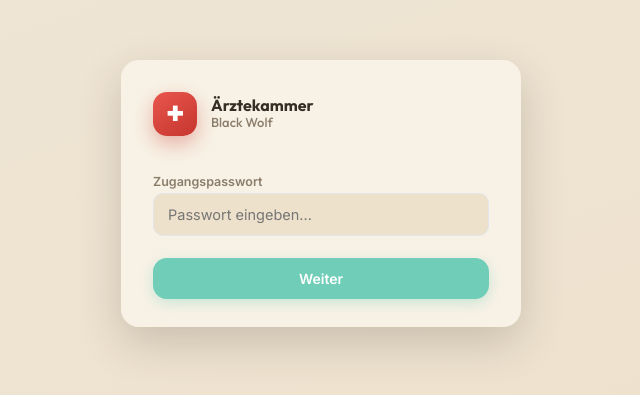
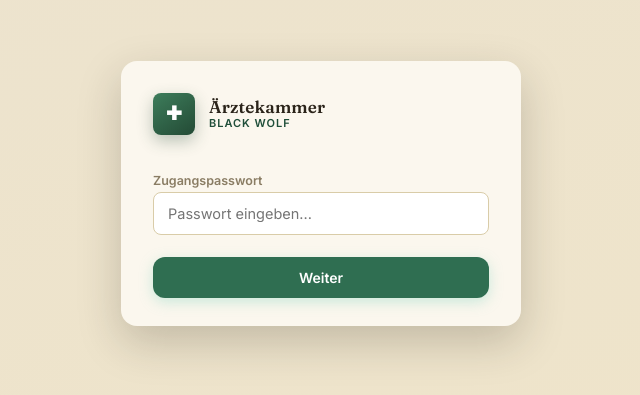
Before and after one commit to Phulupp/Medical-Department, a plain HTML site: page index.html in a window 1280 px wide. Shown: the part 207-602 px from the top of the page, without its empty margins (319-959 px from the left). Drawn offline with Linux system fonts and the light colour scheme.

Commit message:
Add files via upload

```diff
--- a/css/style.css
+++ b/css/style.css
@@ -1,84 +1,92 @@
 /* ==========================================================================
-   Ärztekammer – Stylesheet
-   Modernes Verwaltungsprogramm-Design: heller Hintergrund, Pastelltöne,
-   große runde Elemente. Reine Desktop-Ansicht (keine mobile Optimierung).
+   Ärztekammer Black Wolf – Stylesheet
+   Konzept: Ein Registrierbuch der Grenz-Ärztekammer im RDR2-Roleplay.
+   Warmes Papier, ein kräftiges Waldgrün als Markenfarbe (Wachssiegel /
+   Karteikarten-Reiter), klare Typografie mit einer charaktervollen Display-
+   Schrift für Überschriften und einer Mono-Schrift für Zahlen/Beträge.
+   Reine Desktop-Ansicht (keine mobile Optimierung).
    ========================================================================== */
 
 /* --------------------------------------------------------------------------
    1. Design-Tokens (Farben, Radien, Schatten, Abstände)
    -------------------------------------------------------------------------- */
 :root {
-  /* Grundfarben – warmer, cremiger Grundton statt kühlem Grau/Weiß */
-  --color-bg: #efe6d6;               /* Warmer, cremiger App-Hintergrund (leicht gedämpft) */
-  --color-surface: #f8f2e6;          /* Karten / Sidebar / Modal – warmes, gedämpftes Off-White */
-  --color-surface-soft: #eee1cc;     /* Warme, leicht abgesetzte Fläche innerhalb Karten */
-  --color-surface-raised: #fffaf0;   /* Sanftes Creme statt reinem Weiß für Eingabefelder (weniger grell) */
+  /* Grundfarben – warmes Registrierbuch-Papier */
+  --color-bg: #ece3cf;                /* Warmer Papier-Hintergrund */
+  --color-surface: #fbf7ee;           /* Karten / Sidebar / Modal */
+  --color-surface-soft: #efe4c9;      /* Leicht abgesetzte Fläche innerhalb Karten */
+  --color-surface-raised: #ffffff;    /* Eingabefelder - klar abgesetzt vom Papierton */
 
   /* Textfarben */
-  --color-text: #362d24;            /* Haupttext, warmes Dunkelbraun */
-  --color-text-muted: #8c7d6b;      /* Sekundärtext */
-  --color-text-soft: #bcaf9c;       /* Platzhalter / dezente Hinweise */
-
-  /* Pastell-Akzente */
-  --color-mint: #6fcdb8;            /* Primärakzent – Minze */
-  --color-mint-soft: #e1f5ee;
-  --color-blue: #85bdf2;            /* Sekundärakzent – Pastellblau */
-  --color-blue-soft: #e6f0fc;
-  --color-peach: #ffab7a;           /* Akzent – Pfirsich */
-  --color-peach-soft: #ffe9db;
-  --color-lavender: #b39ce8;        /* Akzent – Lavendel */
-  --color-lavender-soft: #ece3fb;
-  --color-red: #e8827e;             /* Warn-/Löschfarbe, gedämpft */
-  --color-red-soft: #fce3e1;
-
-  /* Gedecktes Salbei-Grün (für "Herstellung") - dunkler/gedeckter als das helle Mint */
-  --color-sage: #5f8f74;
-  --color-sage-soft: #dde9e0;
+  --color-text: #2b241a;             /* Haupttext, warmes Tintenschwarz */
+  --color-text-muted: #8a7d64;       /* Sekundärtext */
+  --color-text-soft: #b7ab8c;        /* Platzhalter / dezente Hinweise */
+
+  /* Markenfarbe: kräftiges Waldgrün (Wachssiegel-Grün) statt Pastell-Mint */
+  --color-mint: #2f6e51;
+  --color-mint-soft: #dfe8de;
+  --color-blue: #3f6fb0;             /* Sekundärakzent – gedecktes Blau */
+  --color-blue-soft: #e1e9f3;
+  --color-peach: #c07a2e;            /* Akzent – warmes Messing/Amber (Checkout etc.) */
+  --color-peach-soft: #f1e3c9;
+  --color-lavender: #866693;         /* Akzent – gedecktes Pflaume statt Süßlavendel */
+  --color-lavender-soft: #eae1eb;
+  --color-red: #ad5238;              /* Warn-/Löschfarbe – Siegellack-Rot statt Pink */
+  --color-red-soft: #ecdfd7;
+
+  /* Zweiter Grünton (für "Herstellung"/Rhodes) - deutlich abgesetzt vom Marken-Grün */
+  --color-sage: #6f8f5c;
+  --color-sage-soft: #e4e9da;
 
   /* Personal-Notizen: kräftiges, klares Blau (fester Farbcode) */
   --color-personal: #4f8ef7;
   --color-personal-soft: #e4edfd;
 
-  /* Allgemeine Infos: neutrales, dezentes Grau */
-  --color-gray: #7c8798;
-  --color-gray-soft: #e9ebef;
-
-  /* Marken-Rot fürs Logo (Medical Cross) */
-  --color-brand-start: #e8564d;
-  --color-brand-end: #c6362e;
+  /* Allgemeine Infos: warmes, dezentes Grau (kein kühles Blaugrau) */
+  --color-gray: #7d7462;
+  --color-gray-soft: #e9e3d4;
+
+  /* Marken-Grün fürs Logo (statt Rot - durchgängige Markenfarbe) */
+  --color-brand-start: #3d7d5b;
+  --color-brand-end: #234a35;
 
   /* Textfarben für Akzent-Badges/Links (auf hellem soft-Hintergrund gut lesbar) */
-  --color-mint-text: #2f9c82;
-  --color-blue-text: #2f6fa8;
-  --color-lavender-text: #7a5fc9;
-  --color-sage-text: #35543f;
-  --color-red-text: #c94f4f;
-  --color-peach-text: #b06a2b;
-  --color-slate-text: #4a5568;
+  --color-mint-text: #1f4e39;
+  --color-blue-text: #2c4f80;
+  --color-lavender-text: #5f4a6b;
+  --color-sage-text: #3d5432;
+  --color-red-text: #7d3c28;
+  --color-peach-text: #7a4f1c;
+  --color-slate-text: #55503f;
   --color-personal-text: #2f5fb0;
-  --color-gray-text: #565f6d;
+  --color-gray-text: #56503f;
 
   /* Rahmenfarbe für Eingabefelder */
-  --color-input-border: #e2e5eb;
-
-  /* Radien: klare, moderate Rundung statt übertriebener "Bubble"-Optik */
-  --radius-sm: 10px;
-  --radius-md: 14px;
-  --radius-lg: 18px;
+  --color-input-border: #d9cca8;
+
+  /* Radien: knapp, klar, wie ein sauber geführtes Register - nicht "bubbly" */
+  --radius-sm: 8px;
+  --radius-md: 12px;
+  --radius-lg: 16px;
   --radius-pill: 999px;
 
-  /* Schatten: dezenter und flacher */
-  --shadow-soft: 0 2px 10px rgba(54, 45, 36, 0.06);
-  --shadow-medium: 0 6px 20px rgba(54, 45, 36, 0.09);
-  --shadow-modal: 0 16px 44px rgba(54, 45, 36, 0.2);
+  /* Schatten: dezent und flach, Definition kommt vor allem über Rahmenlinien */
+  --shadow-soft: 0 1px 2px rgba(43, 36, 26, 0.05), 0 4px 12px rgba(43, 36, 26, 0.05);
+  --shadow-medium: 0 4px 16px rgba(43, 36, 26, 0.08);
+  --shadow-modal: 0 16px 44px rgba(43, 36, 26, 0.22);
+
+  /* Rahmenfarbe für Karten (feine Konturlinie statt reiner Schatten-Optik) */
+  --color-card-border: rgba(43, 36, 26, 0.08);
 
   /* Layout */
   --sidebar-width: 264px;
   --topbar-height: 92px;
 
-  /* Schrift */
-  --font-display: "Outfit", "Segoe UI", sans-serif;
+  /* Schrift: Fraunces (charaktervoll, ledger-artig) für Überschriften,
+     Inter für Fließtext, JetBrains Mono für Beträge/Zahlen */
+  --font-display: "Fraunces", Georgia, serif;
   --font-body: "Inter", "Segoe UI", sans-serif;
+  --font-mono: "JetBrains Mono", "Courier New", monospace;
 }
 
 /* --------------------------------------------------------------------------
@@ -96,39 +104,39 @@ html[data-theme="dark"] {
   --color-text-muted: #a49d93;
   --color-text-soft: #6f6a63;
 
-  /* Pastell-Akzente: gleicher Ton, etwas kräftiger für Kontrast auf Dunkel */
-  --color-mint: #6fcdb8;
-  --color-mint-soft: #1e3a34;
-  --color-blue: #85bdf2;
-  --color-blue-soft: #1c2f42;
-  --color-peach: #ffab7a;
-  --color-peach-soft: #3a2a1f;
-  --color-lavender: #b39ce8;
-  --color-lavender-soft: #2b2440;
-  --color-red: #e8827e;
-  --color-red-soft: #3a2323;
-  --color-sage: #7aab90;
-  --color-sage-soft: #203228;
+  /* Markenfarbe bleibt Waldgrün, im Dark Mode aufgehellt für Kontrast */
+  --color-mint: #5ba184;
+  --color-mint-soft: #1c2e26;
+  --color-blue: #7096c9;
+  --color-blue-soft: #1c2733;
+  --color-peach: #d19a55;
+  --color-peach-soft: #332619;
+  --color-lavender: #a68bb0;
+  --color-lavender-soft: #2a2430;
+  --color-red: #c4805f;
+  --color-red-soft: #332720;
+  --color-sage: #8fae7a;
+  --color-sage-soft: #232d1e;
 
   --color-personal: #6fa2fb;
   --color-personal-soft: #1c2c4a;
 
-  --color-gray: #97a1b0;
-  --color-gray-soft: #2b2e35;
-
-  /* Marken-Rot fürs Logo bleibt gleich */
-  --color-brand-start: #e8564d;
-  --color-brand-end: #c6362e;
+  --color-gray: #a89d84;
+  --color-gray-soft: #2a2721;
+
+  /* Marken-Grün fürs Logo bleibt gleich */
+  --color-brand-start: #4f9370;
+  --color-brand-end: #2d5c42;
 
   /* Textfarben für Akzent-Badges/Links: im Dark Mode deutlich aufgehellt,
      damit sie auf den dunklen "-soft"-Hintergründen lesbar bleiben */
-  --color-mint-text: #7fe0c8;
-  --color-blue-text: #8ec5f7;
-  --color-lavender-text: #c2aef5;
-  --color-sage-text: #9fd4b4;
-  --color-red-text: #f0a29e;
-  --color-peach-text: #ffbf8f;
-  --color-slate-text: #c7ccd6;
+  --color-mint-text: #8fd4b6;
+  --color-blue-text: #a3c6ec;
+  --color-lavender-text: #cbb3d4;
+  --color-sage-text: #b8d6a6;
+  --color-red-text: #e2a58f;
+  --color-peach-text: #eec18a;
+  --color-slate-text: #d1cabb;
   --color-personal-text: #a8c6fb;
   --color-gray-text: #c7ccd6;
 
@@ -219,8 +227,8 @@ h1, h2, h3 {
   width: var(--sidebar-width);
   flex-shrink: 0;
   background: var(--color-surface);
-  border-right: 1px solid rgba(43, 52, 68, 0.05);
-  padding: 28px 20px;
+  border-right: 1px solid var(--color-card-border);
+  padding: 28px 0;
   display: flex;
   flex-direction: column;
   position: sticky;
@@ -232,21 +240,21 @@ h1, h2, h3 {
   display: flex;
   align-items: center;
   gap: 14px;
-  padding: 6px 10px 32px;
+  padding: 6px 20px 32px;
 }
 
 .sidebar__brand-icon {
-  width: 44px;
-  height: 44px;
-  border-radius: var(--radius-md);
+  width: 42px;
+  height: 42px;
+  border-radius: var(--radius-sm);
   background: linear-gradient(145deg, var(--color-brand-start), var(--color-brand-end));
   display: flex;
   align-items: center;
   justify-content: center;
   color: #ffffff;
-  font-size: 20px;
+  font-size: 19px;
   font-weight: 700;
-  box-shadow: 0 8px 20px rgba(198, 54, 46, 0.35);
+  box-shadow: 0 6px 16px rgba(35, 74, 53, 0.3);
 }
 
 .sidebar__brand-text {
@@ -257,37 +265,53 @@ h1, h2, h3 {
 
 .sidebar__brand-title {
   font-family: var(--font-display);
-  font-weight: 700;
-  font-size: 16px;
+  font-weight: 600;
+  font-size: 17px;
+  letter-spacing: 0.01em;
   color: var(--color-text);
 }
 
 .sidebar__brand-subtitle {
-  font-family: var(--font-display);
+  font-family: var(--font-body);
+  font-weight: 600;
+  font-size: 11px;
+  letter-spacing: 0.09em;
+  text-transform: uppercase;
+  color: var(--color-mint-text);
+}
+
+.sidebar__nav {
+  display: flex;
+  flex-direction: column;
+  gap: 3px;
+  flex: 1;
+  padding-right: 14px;
+}
+
+.nav__item {
+  display: flex;
+  align-items: center;
+  gap: 12px;
+  position: relative;
+  padding: 12px 16px 12px 22px;
+  border-radius: 0 var(--radius-md) var(--radius-md) 0;
+  font-size: 14px;
   font-weight: 500;
-  font-size: 13px;
-  color: var(--color-text-muted);
-}
-
-.sidebar__nav {
-  display: flex;
-  flex-direction: column;
-  gap: 6px;
-  flex: 1;
-}
-
-.nav__item {
-  display: flex;
-  align-items: center;
-  gap: 12px;
-  padding: 13px 16px 13px 13px;
-  border-radius: var(--radius-md);
-  font-size: 14.5px;
-  font-weight: 500;
-  color: var(--color-text-muted);
-  border-left: 3px solid transparent;
-  transition: background 0.15s ease, color 0.15s ease, border-color 0.15s ease;
+  color: var(--color-text-muted);
+  transition: background 0.15s ease, color 0.15s ease;
   text-align: left;
+}
+
+.nav__item::before {
+  content: "";
+  position: absolute;
+  left: 0;
+  top: 7px;
+  bottom: 7px;
+  width: 4px;
+  border-radius: 0 3px 3px 0;
+  background: transparent;
+  transition: background 0.15s ease;
 }
 
 .nav__item:hover {
@@ -296,17 +320,21 @@ h1, h2, h3 {
 }
 
 .nav__item--active {
-  background: var(--color-surface-soft);
-  color: var(--color-text);
-  font-weight: 600;
-  border-left-color: var(--color-mint);
+  background: var(--color-bg);
+  color: var(--color-text);
+  font-weight: 700;
+  box-shadow: 2px 0 10px rgba(43, 36, 26, 0.05);
+}
+
+.nav__item--active::before {
+  background: var(--color-mint);
 }
 
 .nav__icon {
-  font-size: 16px;
-  width: 22px;
+  font-size: 15.5px;
+  width: 20px;
   text-align: center;
-  opacity: 0.75;
+  opacity: 0.7;
 }
 
 .nav__item--active .nav__icon,
@@ -315,7 +343,7 @@ h1, h2, h3 {
 }
 
 /* --------------------------------------------------------------------------
-   3b. Sidebar: Aufklappbares Untermenü (Notizen-Kategorien)
+   3b. Sidebar: Aufklappbares Untermenü (Team-Infos-Kategorien)
    -------------------------------------------------------------------------- */
 .nav__group {
   display: flex;
@@ -342,7 +370,7 @@ h1, h2, h3 {
   display: none;
   flex-direction: column;
   gap: 2px;
-  padding: 4px 0 6px 18px;
+  padding: 3px 0 6px 34px;
 }
 
 .nav__group--open .nav__submenu {
@@ -352,10 +380,10 @@ h1, h2, h3 {
 .nav__subitem {
   display: flex;
   align-items: center;
-  gap: 10px;
-  padding: 9px 14px;
+  gap: 9px;
+  padding: 8px 14px;
   border-radius: var(--radius-sm);
-  font-size: 13px;
+  font-size: 12.5px;
   font-weight: 500;
   color: var(--color-text-muted);
   text-align: left;
@@ -374,8 +402,8 @@ h1, h2, h3 {
 }
 
 .nav__sub-dot {
-  width: 8px;
-  height: 8px;
+  width: 7px;
+  height: 7px;
   border-radius: 50%;
   flex-shrink: 0;
 }
@@ -393,11 +421,12 @@ h1, h2, h3 {
 }
 
 .sidebar__footer {
-  padding: 16px 12px 4px;
-  border-top: 1px solid rgba(43, 52, 68, 0.06);
+  padding: 16px 20px 4px;
+  border-top: 1px solid var(--color-card-border);
   color: var(--color-text-soft);
   font-size: 12px;
   line-height: 1.6;
+  margin: 0 20px;
 }
 
 .sidebar__footer-small {
@@ -501,6 +530,7 @@ h1, h2, h3 {
   flex-direction: column;
   gap: 8px;
   box-shadow: var(--shadow-soft);
+  border: 1px solid var(--color-card-border);
 }
 
 .stat-card--mint   { background: var(--color-mint-soft); }
@@ -514,7 +544,7 @@ h1, h2, h3 {
 }
 
 .stat-card__value {
-  font-family: var(--font-display);
+  font-family: var(--font-mono);
   font-size: 28px;
   font-weight: 700;
   color: var(--color-text);
@@ -833,6 +863,7 @@ h1, h2, h3 {
   background: var(--color-surface);
   border-radius: var(--radius-lg);
   box-shadow: var(--shadow-soft);
+  border: 1px solid var(--color-card-border);
   padding: 22px 26px;
   margin-bottom: 20px;
 }
@@ -864,20 +895,34 @@ h1, h2, h3 {
   flex: 1;
   resize: vertical;
   border: 1.5px solid var(--color-input-border);
-  background: var(--color-surface-soft);
+  background-color: var(--color-surface-raised);
+  background-image: linear-gradient(
+    to right,
+    transparent 34px,
+    var(--color-red) 34px,
+    var(--color-red) 35px,
+    transparent 35px
+  );
+  background-repeat: no-repeat;
+  opacity: 1;
   border-radius: var(--radius-sm);
-  padding: 12px 14px;
+  padding: 14px 16px 14px 48px;
   font-size: 13.5px;
   font-family: inherit;
   color: var(--color-text);
   min-height: 130px;
   max-height: 400px;
-  line-height: 1.5;
+  line-height: 1.6;
+}
+
+.notes-form textarea::placeholder {
+  color: var(--color-text-soft);
 }
 
 .notes-form textarea:focus {
   outline: none;
   border-color: var(--color-mint);
+  box-shadow: 0 0 0 3px var(--color-mint-soft);
 }
 
 .notes-form__kategorie {
@@ -1014,6 +1059,7 @@ h1, h2, h3 {
   background: var(--color-surface);
   border-radius: var(--radius-md);
   box-shadow: var(--shadow-soft);
+  border: 1px solid var(--color-card-border);
   padding: 12px 16px;
   margin-bottom: 6px;
 }
@@ -1077,7 +1123,7 @@ h1, h2, h3 {
 }
 
 .sale-item__total {
-  font-family: var(--font-display);
+  font-family: var(--font-mono);
   font-weight: 700;
   font-size: 13.5px;
   color: var(--color-mint-text);
@@ -1200,6 +1246,7 @@ h1, h2, h3 {
   background: var(--color-surface);
   border-radius: var(--radius-lg);
   box-shadow: var(--shadow-soft);
+  border: 1px solid var(--color-card-border);
   padding: 22px 26px;
   margin-bottom: 20px;
 }
@@ -1441,6 +1488,7 @@ h1, h2, h3 {
 
 .med-price {
   display: inline-block;
+  font-family: var(--font-mono);
   color: var(--color-slate-text);
   font-weight: 600;
   font-size: 13px;
@@ -1468,6 +1516,7 @@ h1, h2, h3 {
 
 .subtotal {
   display: inline-block;
+  font-family: var(--font-mono);
   font-weight: 700;
   font-size: 13px;
   color: var(--color-mint-text);
@@ -2064,6 +2113,7 @@ h1, h2, h3 {
   background: var(--color-surface);
   border-radius: var(--radius-lg);
   box-shadow: var(--shadow-soft);
+  border: 1px solid var(--color-card-border);
   padding: 26px 28px;
 }
 
@@ -2239,17 +2289,18 @@ h1, h2, h3 {
 
 .field-input {
   border: 1.5px solid var(--color-input-border);
-  background: var(--color-surface-soft);
+  background: var(--color-surface-raised);
   border-radius: var(--radius-sm);
   padding: 12px 14px;
   font-size: 14.5px;
   color: var(--color-text);
-  transition: border-color 0.15s ease;
+  transition: border-color 0.15s ease, box-shadow 0.15s ease;
 }
 
 .field-input:focus {
   outline: none;
   border-color: var(--color-mint);
+  box-shadow: 0 0 0 3px var(--color-mint-soft);
 }
 
 .field-textarea {
--- a/index.html
+++ b/index.html
@@ -10,11 +10,11 @@
   <link rel="preconnect" href="https://fonts.googleapis.com" />
   <link rel="preconnect" href="https://fonts.gstatic.com" crossorigin />
   <link
-    href="https://fonts.googleapis.com/css2?family=Outfit:wght@500;600;700&family=Inter:wght@400;500;600;700&display=swap"
+    href="https://fonts.googleapis.com/css2?family=Fraunces:opsz,wght@9..144,500;9..144,600;9..144,700&family=Inter:wght@400;500;600;700&family=JetBrains+Mono:wght@500&display=swap"
     rel="stylesheet"
   />
 
-  <link rel="stylesheet" href="css/style.css?v=32" />
+  <link rel="stylesheet" href="css/style.css?v=33" />
 
   <!-- Firebase SDK (Authentifizierung + Echtzeit-Datenbank) -->
   <script src="https://www.gstatic.com/firebasejs/10.12.2/firebase-app-compat.js"></script>
@@ -558,7 +558,7 @@
     </div>
   </div>
 
-  <script src="js/firebase-config.js?v=32"></script>
-  <script src="js/app.js?v=32"></script>
+  <script src="js/firebase-config.js?v=33"></script>
+  <script src="js/app.js?v=33"></script>
 </body>
 </html>
--- a/js/app.js
+++ b/js/app.js
@@ -2434,7 +2434,7 @@
   // zusammen mit dem Wert in version.json. So merkt die App automatisch,
   // wenn eine neuere Version online verfügbar ist (auch wenn jemand
   // tagelang eingeloggt in einem offenen Tab bleibt).
-  const APP_VERSION = 32;
+  const APP_VERSION = 33;
   const UPDATE_CHECK_INTERVALL_MS = 3 * 60 * 1000; // alle 3 Minuten prüfen
 
   (function initUpdateChecker() {
--- a/version.json
+++ b/version.json
@@ -1,3 +1,3 @@
 {
-  "version": 32
+  "version": 33
 }
```
